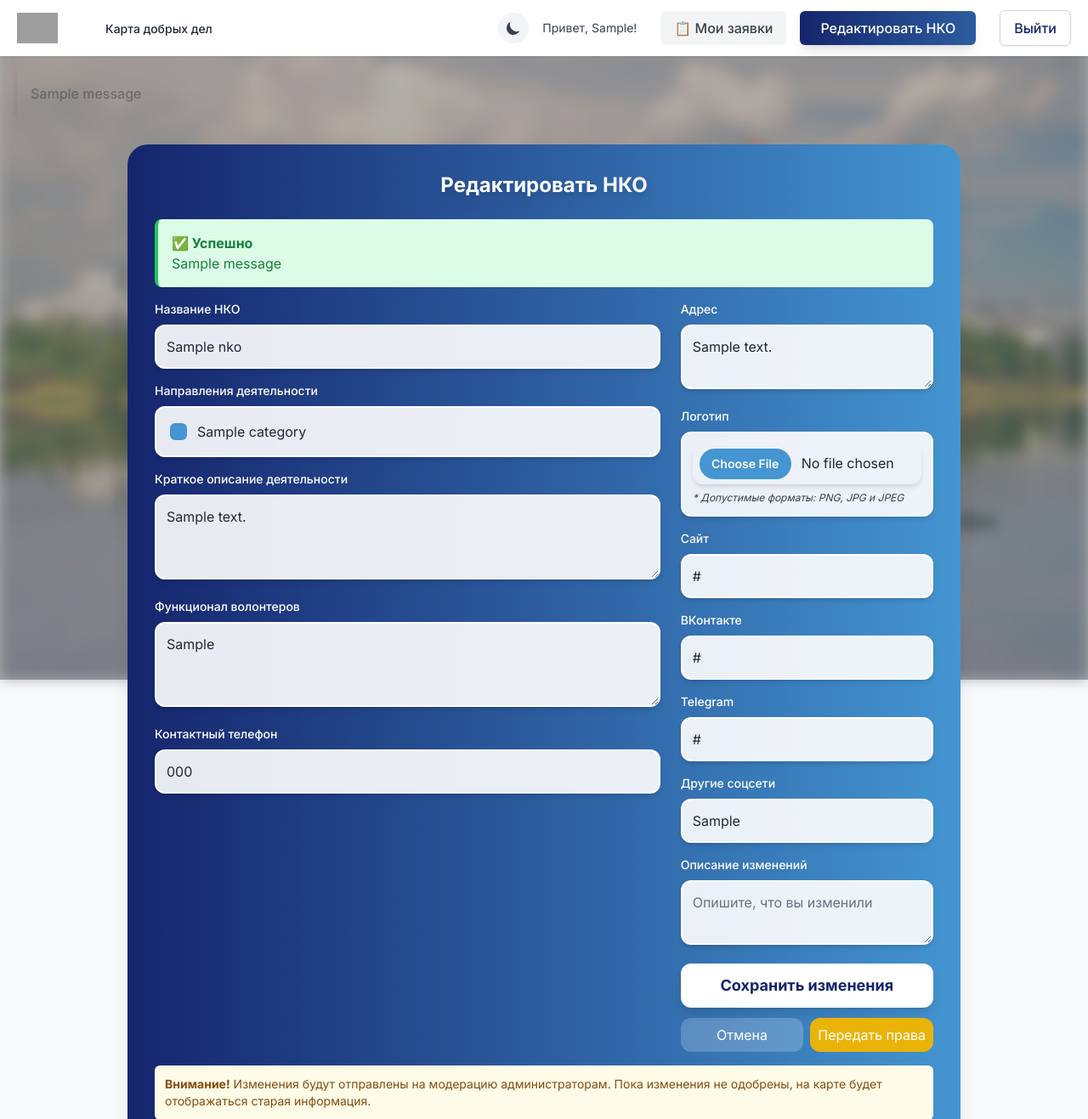
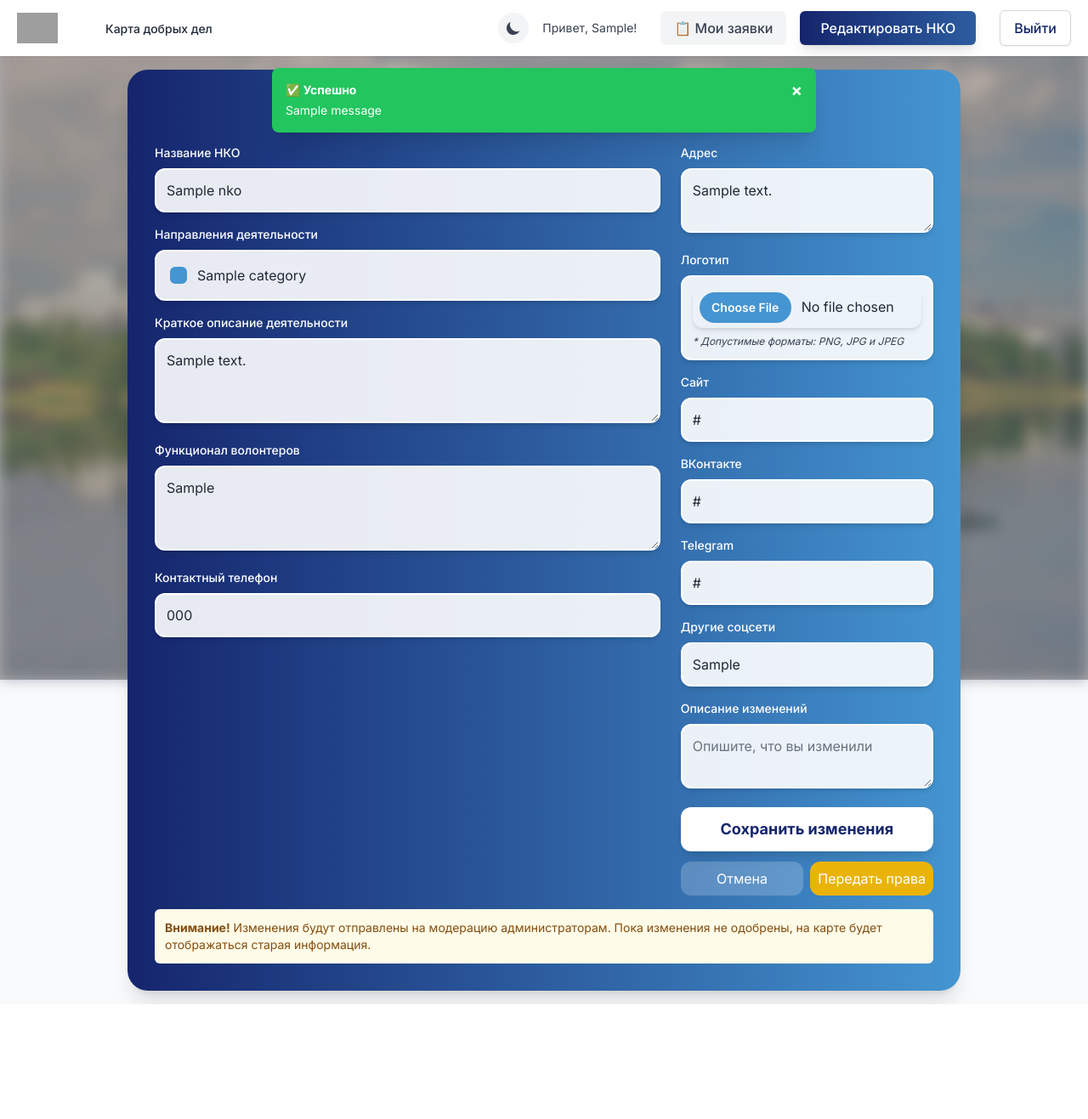
Before and after one commit to zzzatoox/good_deed_map, a Django app: page /nko/edit/1/ in a window 1280 px wide. Shown: the top 1317 px of the page at 85% size. After the commit the page ends 1182 px from the top, so only its background shows below. Run offline with Django 5.2, Linux system fonts and the light colour scheme; a user stored in the database is signed in; tables that the repository leaves empty hold one stand-in row (values such as "Sample post"); one stand-in notice (Sample message) is shown; data that the repository does not hold is empty; some libraries are stand-ins or nearby versions; grey boxes are pictures that could not be loaded.

Commit message:
feat: implement floating message notifications with animations for user feedback

```diff
--- a/templates/base.html
+++ b/templates/base.html
@@ -8,6 +8,23 @@
 
     {# Tailwind CSS CDN #}
     <script src="https://cdn.tailwindcss.com"></script>
+
+    {# CSS анимация для плавающих сообщений #}
+    <style>
+      @keyframes slide-down {
+        from {
+          opacity: 0;
+          transform: translateY(-20px);
+        }
+        to {
+          opacity: 1;
+          transform: translateY(0);
+        }
+      }
+      .animate-slide-down {
+        animation: slide-down 0.3s ease-out;
+      }
+    </style>
 
     {# Google Fonts - Inter #}
     <link rel="preconnect" href="https://fonts.googleapis.com" />
@@ -73,18 +90,43 @@
     class="bg-gray-50 dark:bg-gray-900 text-gray-800 dark:text-gray-100 font-inter {% block body_class %}{% endblock %}"
   >
     {# Навигация #} {% block header %} {% include 'partials/header.html' %}
-    {% endblock %} {# Системные сообщения Django #} {% if messages %}
-    <div class="container mx-auto px-4 mt-4">
+    {% endblock %}
+
+    {# Системные сообщения Django - плавающие уведомления #}
+    {% if messages %}
+    <div class="fixed top-20 left-1/2 transform -translate-x-1/2 z-50 w-full max-w-2xl px-4" id="messages-container">
       {% for message in messages %}
-      <div
-        class="bg-{{ message.tags|default:'blue' }}-100 dark:bg-{{ message.tags|default:'blue' }}-900 border-l-4 border-{{ message.tags|default:'blue' }}-500 text-{{ message.tags|default:'blue' }}-700 dark:text-{{ message.tags|default:'blue' }}-200 p-4 mb-4 rounded"
-        role="alert"
-      >
-        <p class="font-medium">{{ message }}</p>
+      <div class="mb-3 rounded-lg shadow-xl p-4 {% if message.tags == 'error' %}bg-red-500 text-white{% elif message.tags == 'warning' %}bg-yellow-500 text-white{% elif message.tags == 'success' %}bg-green-500 text-white{% else %}bg-blue-500 text-white{% endif %} animate-slide-down message-alert" role="alert">
+        <div class="flex items-start justify-between">
+          <div class="flex-1">
+            <p class="font-bold text-sm mb-1">
+              {% if message.tags == 'error' %}❌ Ошибка
+              {% elif message.tags == 'warning' %}⚠️ Внимание
+              {% elif message.tags == 'success' %}✅ Успешно
+              {% else %}ℹ️ Информация
+              {% endif %}
+            </p>
+            <p class="text-sm">{{ message }}</p>
+          </div>
+          <button onclick="this.parentElement.parentElement.remove()" class="ml-3 text-white hover:text-gray-200 font-bold text-xl leading-none">&times;</button>
+        </div>
       </div>
       {% endfor %}
     </div>
-    {% endif %} {# Основной контент #}
+    <script>
+      // Автоматически скрывать сообщения через 8 секунд
+      setTimeout(() => {
+        const messages = document.querySelectorAll('.message-alert');
+        messages.forEach(msg => {
+          msg.style.transition = 'opacity 0.5s ease-out';
+          msg.style.opacity = '0';
+          setTimeout(() => msg.remove(), 500);
+        });
+      }, 8000);
+    </script>
+    {% endif %}
+
+    {# Основной контент #}
     <main class="{% block main_class %}{% endblock %}">
       {% block content %}{% endblock %}
     </main>
--- a/templates/nko/nko_base.html
+++ b/templates/nko/nko_base.html
@@ -90,24 +90,6 @@
       {% block form_title %}Форма НКО{% endblock %}
     </h2>
 
-    {# Блок для отображения сообщений #}
-    {% if messages %}
-    <div class="mb-4 space-y-2">
-      {% for message in messages %}
-      <div class="rounded-lg p-4 {% if message.tags == 'error' %}bg-red-100 border-l-4 border-red-500 text-red-700{% elif message.tags == 'warning' %}bg-yellow-100 border-l-4 border-yellow-500 text-yellow-700{% elif message.tags == 'success' %}bg-green-100 border-l-4 border-green-500 text-green-700{% else %}bg-blue-100 border-l-4 border-blue-500 text-blue-700{% endif %} dark:bg-opacity-80" role="alert">
-        <p class="font-bold">
-          {% if message.tags == 'error' %}❌ Ошибка
-          {% elif message.tags == 'warning' %}⚠️ Внимание
-          {% elif message.tags == 'success' %}✅ Успешно
-          {% else %}ℹ️ Информация
-          {% endif %}
-        </p>
-        <p>{{ message }}</p>
-      </div>
-      {% endfor %}
-    </div>
-    {% endif %}
-
     {# Контент формы - переопределяется в дочерних шаблонах #}
     {% block form_content %}{% endblock %}
   </div>
```
Also changed, not shown: templates/index.html (+0 -35 lines).
